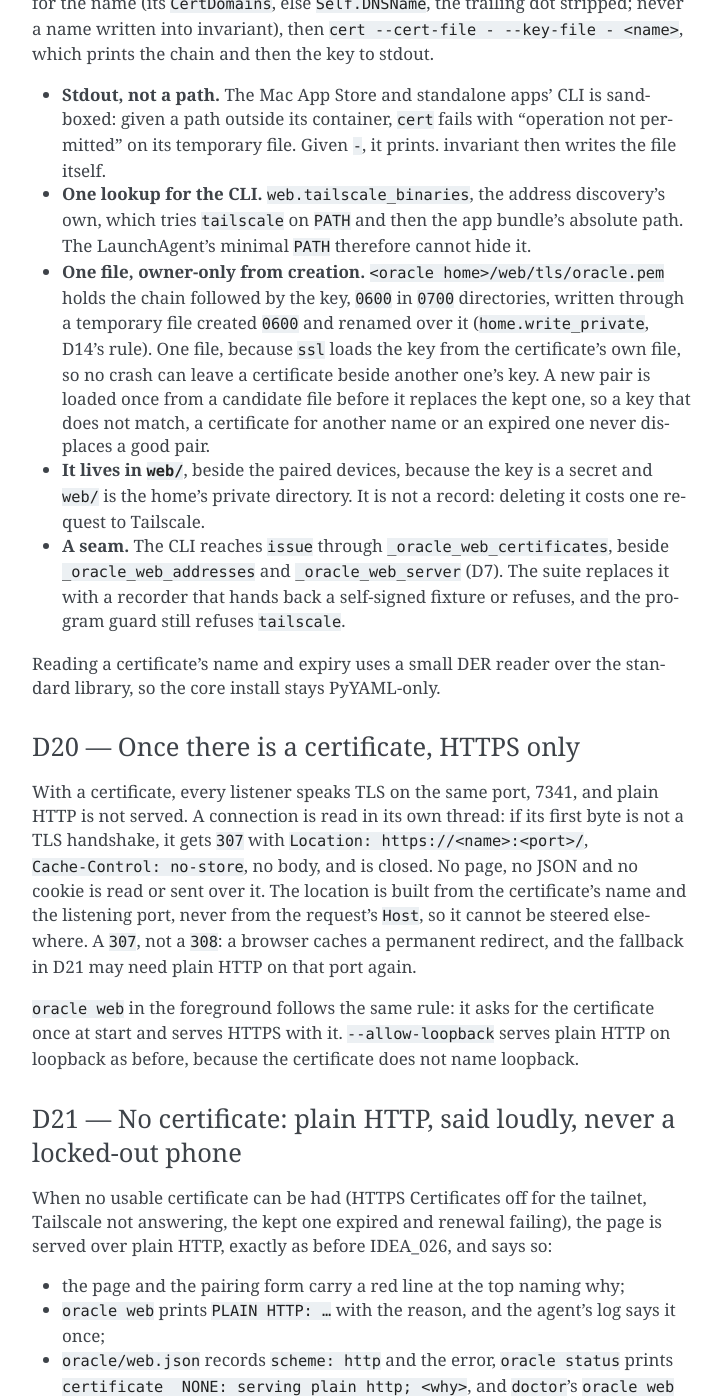
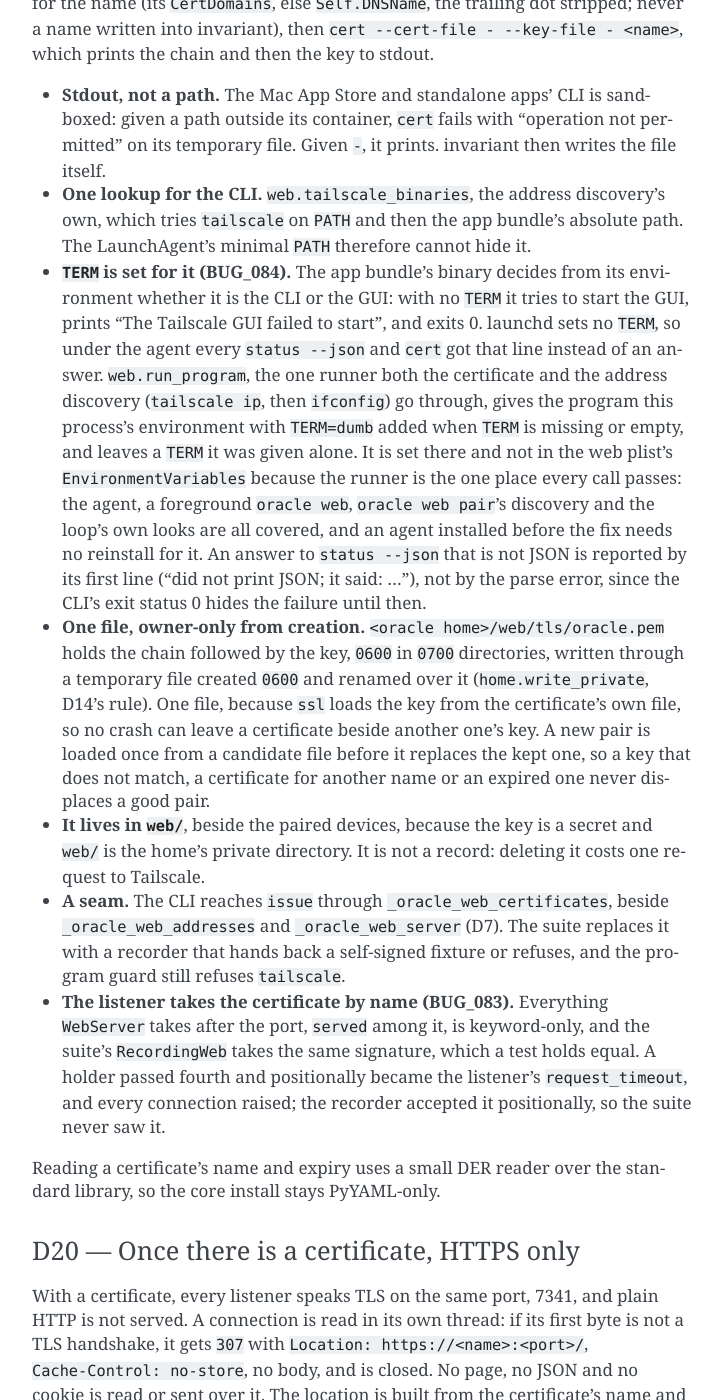
Before and after one commit to Mindchallenges/Invariant, a Sphinx documentation site: the page built from docs/adr/ADR-008-the-oracle-listens-on-the-tailnet-only.md, in a window 1280 px wide and 1400 px high, scrolled down 10891 px. Shown: the whole window, without its empty margins (388-1110 px from the left). Built offline with Sphinx 7.4.7, drawn with Linux system fonts in a browser that asks for light colours.

Commit message:
oracle - HTTPS page serves again and the Tailscale CLI gets TERM under launchd (BUG_083, BUG_084)
BUG_083: the CLI passed the certificate holder to WebServer fourth and
positionally, where it became request_timeout, so every HTTPS connection
raised while the suite's recorder accepted the call. Everything after the
port is now keyword-only on WebServer and on the recorder, the CLI passes
served= by name, and a test holds the two signatures equal. The pairing
code is shown and linked as two groups of five (display_code); redeeming
still normalises.

BUG_084: the Tailscale app's CLI starts its GUI when TERM is missing, and
launchd sets none. run_program, the one runner the certificate and the
address discovery share, adds TERM=dumb when TERM is missing or empty and
passes the rest of the environment through. A status answer that is not
JSON is reported by its first line. ADR-008, the oracle architecture doc
and the guide say so.

Co-Authored-By: Claude Opus 5.5 <noreply@anthropic.com>

```diff
--- a/docs/adr/ADR-008-the-oracle-listens-on-the-tailnet-only.md
+++ b/docs/adr/ADR-008-the-oracle-listens-on-the-tailnet-only.md
@@ -445,6 +445,22 @@ stdout.
 - **One lookup for the CLI.** `web.tailscale_binaries`, the address
   discovery's own, which tries `tailscale` on `PATH` and then the app bundle's
   absolute path. The LaunchAgent's minimal `PATH` therefore cannot hide it.
+- **`TERM` is set for it (BUG_084).** The app bundle's binary decides from
+  its environment whether it is the CLI or the GUI: with no `TERM` it tries to
+  start the GUI, prints "The Tailscale GUI failed to start", and exits 0.
+  launchd sets no `TERM`, so under the agent every `status --json` and `cert`
+  got that line instead of an answer. `web.run_program`, the one runner both
+  the certificate and the address discovery (`tailscale ip`, then `ifconfig`)
+  go through, gives the program this process's environment with
+  `TERM=dumb` added when `TERM` is missing or empty, and leaves a `TERM` it
+  was given alone. It is set there and not in the web plist's
+  `EnvironmentVariables` because the runner is the one place every call
+  passes: the agent, a foreground `oracle web`, `oracle web pair`'s
+  discovery and the loop's own looks are all covered, and an agent installed
+  before the fix needs no reinstall for it. An answer to `status --json` that
+  is not JSON is reported by its first line ("did not print JSON; it said:
+  …"), not by the parse error, since the CLI's exit status 0 hides the
+  failure until then.
 - **One file, owner-only from creation.** `<oracle home>/web/tls/oracle.pem`
   holds the chain followed by the key, `0600` in `0700` directories, written
   through a temporary file created `0600` and renamed over it
@@ -460,6 +476,12 @@ stdout.
   beside `_oracle_web_addresses` and `_oracle_web_server` (D7). The suite
   replaces it with a recorder that hands back a self-signed fixture or
   refuses, and the program guard still refuses `tailscale`.
+- **The listener takes the certificate by name (BUG_083).** Everything
+  `WebServer` takes after the port, `served` among it, is keyword-only, and
+  the suite's `RecordingWeb` takes the same signature, which a test holds
+  equal. A holder passed fourth and positionally became the listener's
+  `request_timeout`, and every connection raised; the recorder accepted it
+  positionally, so the suite never saw it.
 
 Reading a certificate's name and expiry uses a small DER reader over the
 standard library, so the core install stays PyYAML-only.
```
Also changed, not shown: docs/architecture/oracle.md (+25 -4 lines), docs/guide/oracle-web.md (+12 -1 lines), 8 other files.
